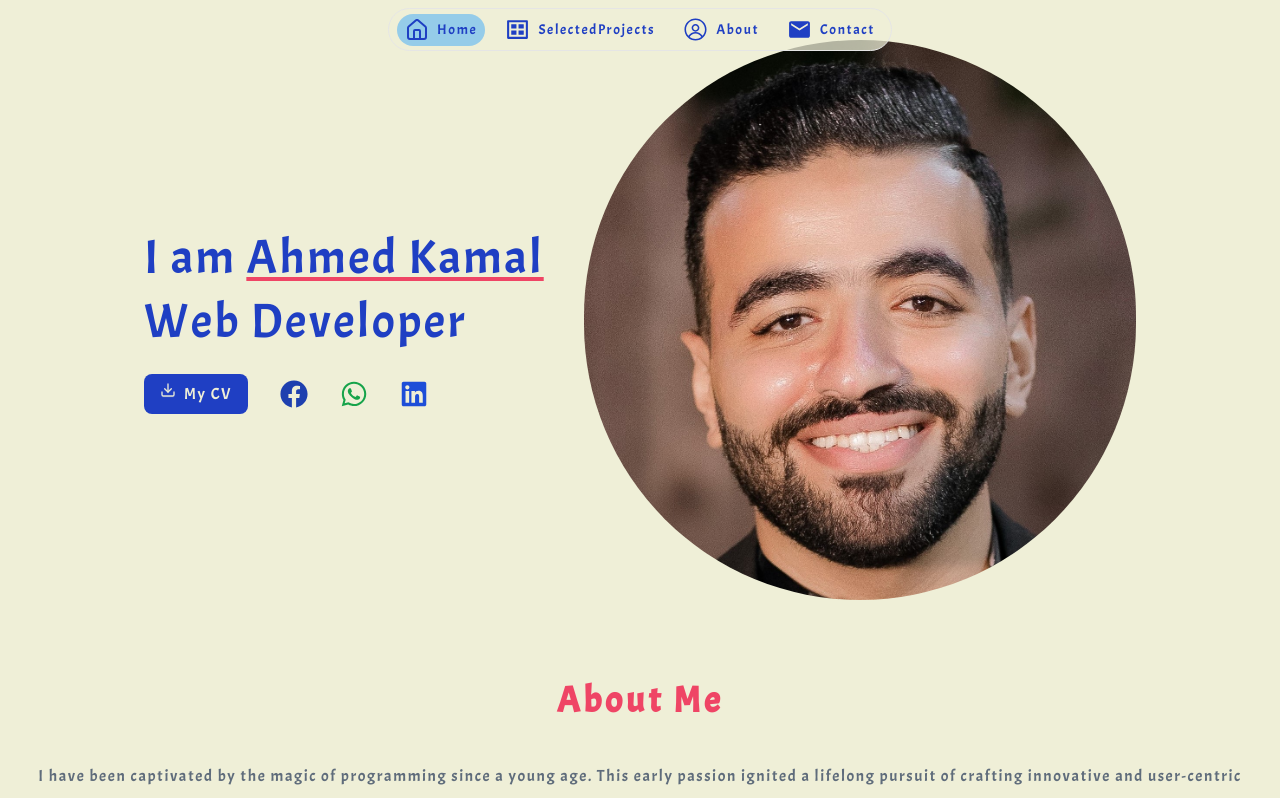
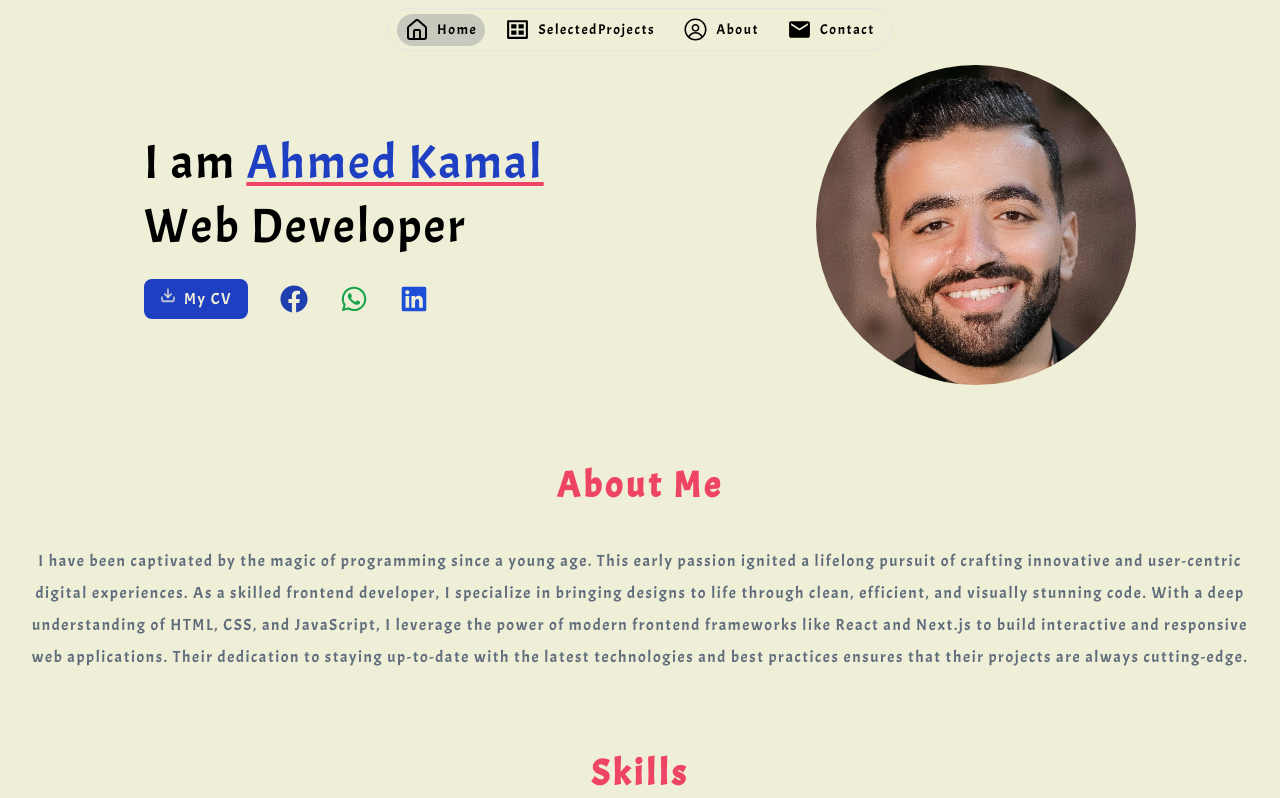
Before and after one commit to AhmedKamalSaad/Portfolio, a Next.js app: page / in a window 1280 px wide. Shown: the top 798 px of the page. Built offline with nearby package versions, Linux system fonts and the light colour scheme.

Commit message:
Changing header colors

```diff
--- a/app/_components/Hero.tsx
+++ b/app/_components/Hero.tsx
@@ -9,15 +9,15 @@ import Image from "next/image";
 const Hero = () => {
   return (
     <section className=" pt-[100px] " id="Home">
-      <div className="flex gap-10 flex-col-reverse md:flex-row max-w-screen-lg items-center w-full mx-auto justify-between px-4 ">
+      <div className="flex gap-10 flex-col-reverse md:flex-row max-w-screen-lg items-center w-full mx-auto justify-between px-4 pt-[25px] ">
         <motion.div
           initial={{ x: "-150%", opacity: 0 }}
           animate={{ x: "0", opacity: 1 }}
           transition={{ duration: 0.9 }}
         >
-          <h1 className="text-4xl !leading-[4rem] text-nowrap md:text-5xl tracking-wider text-headline">
+          <h1 className="text-4xl !leading-[4rem] text-nowrap md:text-5xl tracking-wider text-black ">
             I am{" "}
-            <span className=" underline underline-offset-4 decoration-Tertiary">
+            <span className=" underline underline-offset-4 decoration-Tertiary  text-headline">
               Ahmed Kamal
             </span>
             <br /> Web Developer
@@ -60,6 +60,7 @@ const Hero = () => {
             height={300}
             width={300}
             style={{ width: "auto", height: "auto" }}
+            className="aspect-square max-h-[320px]"
           />
         </motion.div>
       </div>
--- a/app/_components/NavBar.tsx
+++ b/app/_components/NavBar.tsx
@@ -41,14 +41,14 @@ const NavBar = () => {
       transition={{ duration: 0.5, ease: "easeInOut" }}
       className="fixed w-full mx-auto py-2 z-50"
     >
-      <nav className="flex gap-3 w-fit text-headline bg-bg bg-opacity-75 border mx-auto py-1 px-2 rounded-full items-center">
+      <nav className="flex gap-3 w-fit text-black bg-bg bg-opacity-75 backdrop-blur-sm border mx-auto py-1 px-2 rounded-full items-center">
         {links.map((link, i) => (
           <button
             title={link.title}
             key={i}
             className={`relative  ${
               activeTab === link.id ? "" : "hover:opacity-80"
-            } transition-colors rounded-full outline-2 outline-sky-400 focus-visible:outline px-2 py-1 text-sm`}
+            } transition-colors rounded-full outline-2 outline-gray-800 focus-visible:outline px-2 py-1 text-sm`}
             onClick={() => {
               handleScroll(link.id);
               setActiveTab(link.id);
@@ -56,12 +56,12 @@ const NavBar = () => {
           >
             {activeTab === link.id && (
               <motion.div
-                className="absolute inset-0 bg-Btn/50  rounded-full"
+                className="absolute inset-0 bg-gray-500/30  rounded-full"
                 layoutId="active-pill"
                 transition={{ type: "spring", duration: "0.6" }}
               ></motion.div>
             )}
-            <div className=" flex gap-2 items-center  mix-blend-darken">
+            <div className=" flex gap-2 items-center  mix-blend-darken ">
               {link.icon}
               <span className="hidden md:block">{link.title}</span>
             </div>
```
